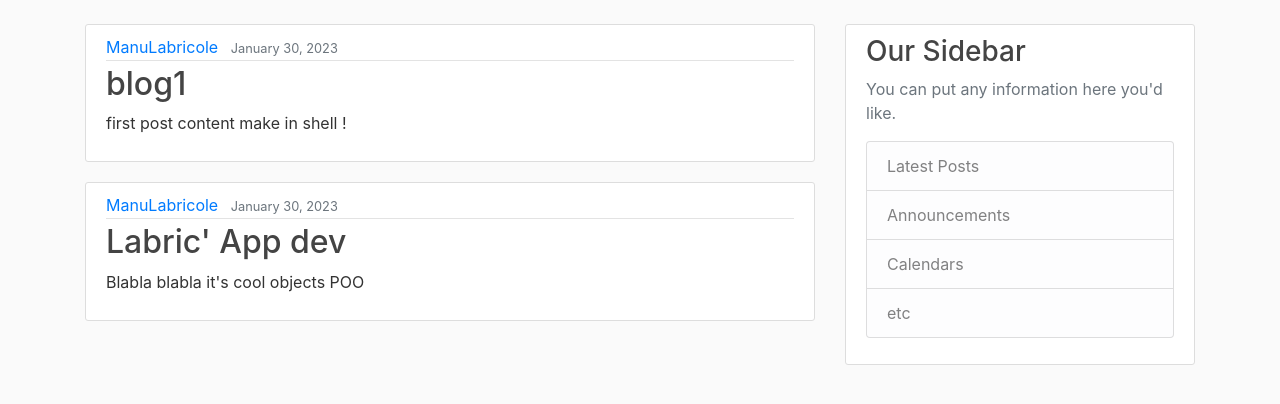
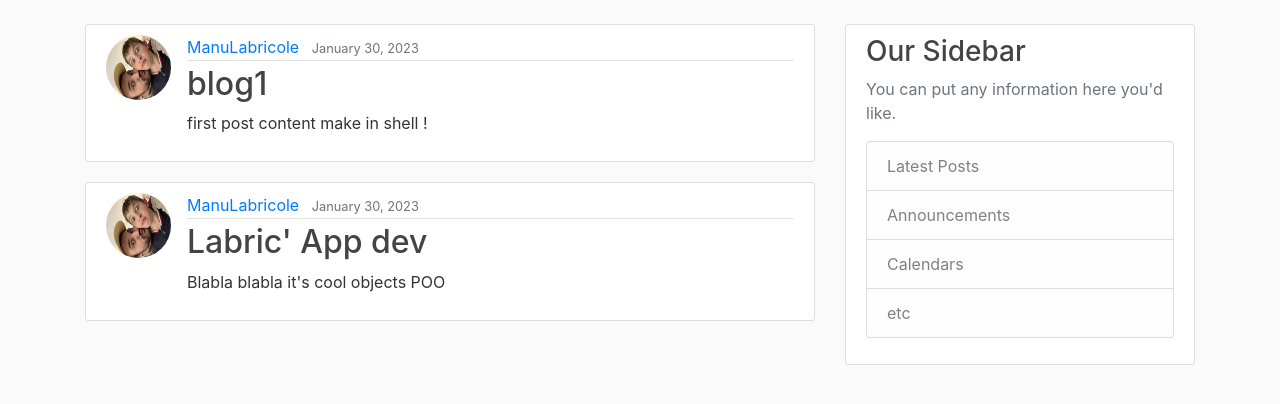
Before and after one commit to ManuLabricole/django_tuto_CS, a Django app: page / in a window 1280 px wide. Shown: the part 56-460 px from the top of the page. Run offline with Django 4.2, Linux system fonts and the light colour scheme; data comes from the database, SQL or seed files in the repository; both versions use the stored data as it was after the commit; some libraries are stand-ins or nearby versions.

Commit message:
before merge

```diff
--- a/blog/templates/blog/home.html
+++ b/blog/templates/blog/home.html
@@ -4,6 +4,7 @@
 {% for post in posts %}
 
     <article class="media content-section">
+        <img class="rounded-circle article-img" src="{{ post.author.profile.image.url }}" alt="">
         <div class="media-body">
             <div class="article-metadata">
                 <a class="mr-2" href="#">{{ post.author }}</a>
```
Also changed, not shown: db.sqlite3, media/profile_pics/IMG_3733.jpeg.
